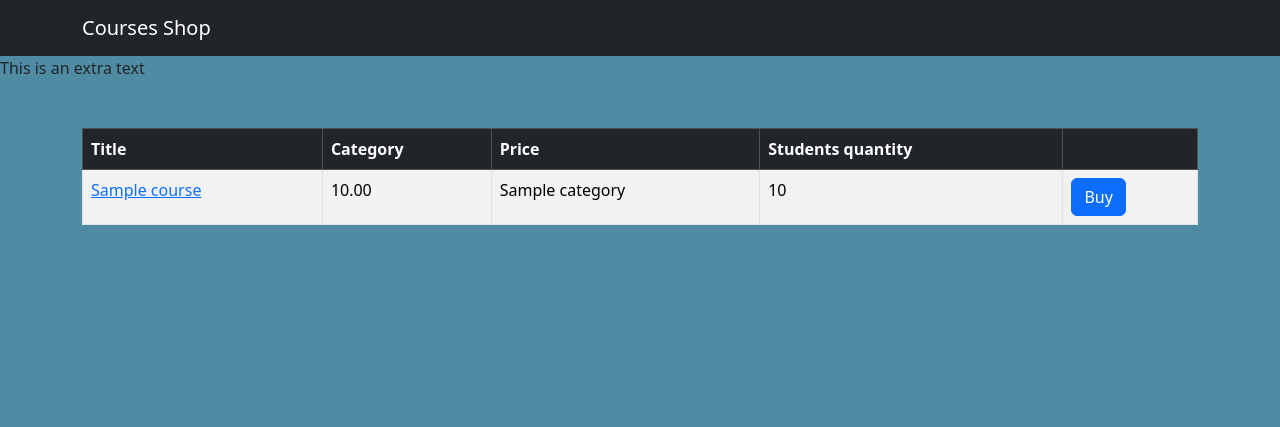
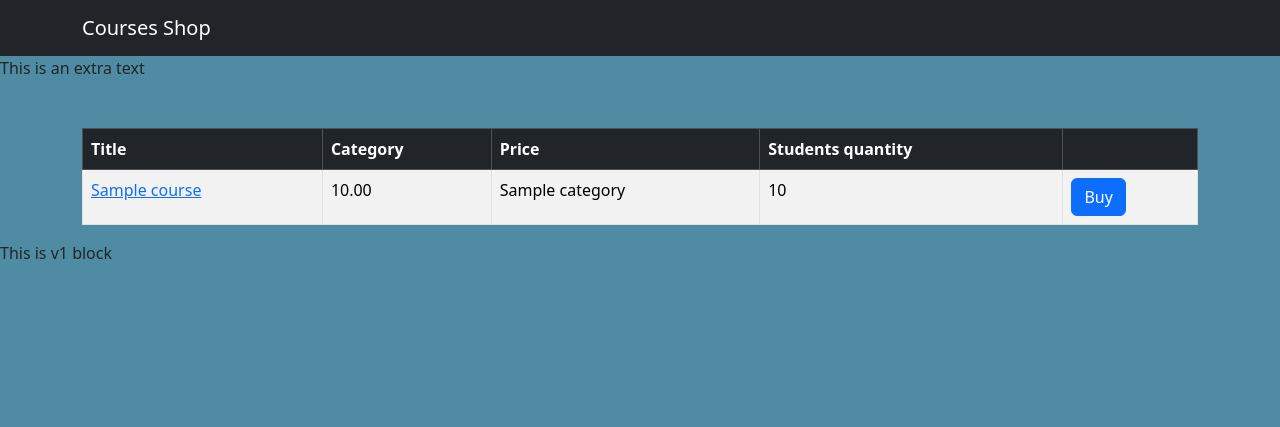
Before and after one commit to ShvetsViktor/django-courses, a Django app: page /shop/ in a window 1280 px wide. Shown: the top 427 px of the page. Run offline with Django 4.2, Linux system fonts and the light colour scheme; tables that the repository leaves empty hold one stand-in row (values such as "Sample post").

Commit message:
adding v1 block

```diff
--- a/templates/base.html
+++ b/templates/base.html
@@ -26,5 +26,6 @@
         {% block content %}
         {% endblock %}
     </main>
+    This is v1 block
 </body>
 </html>
```
